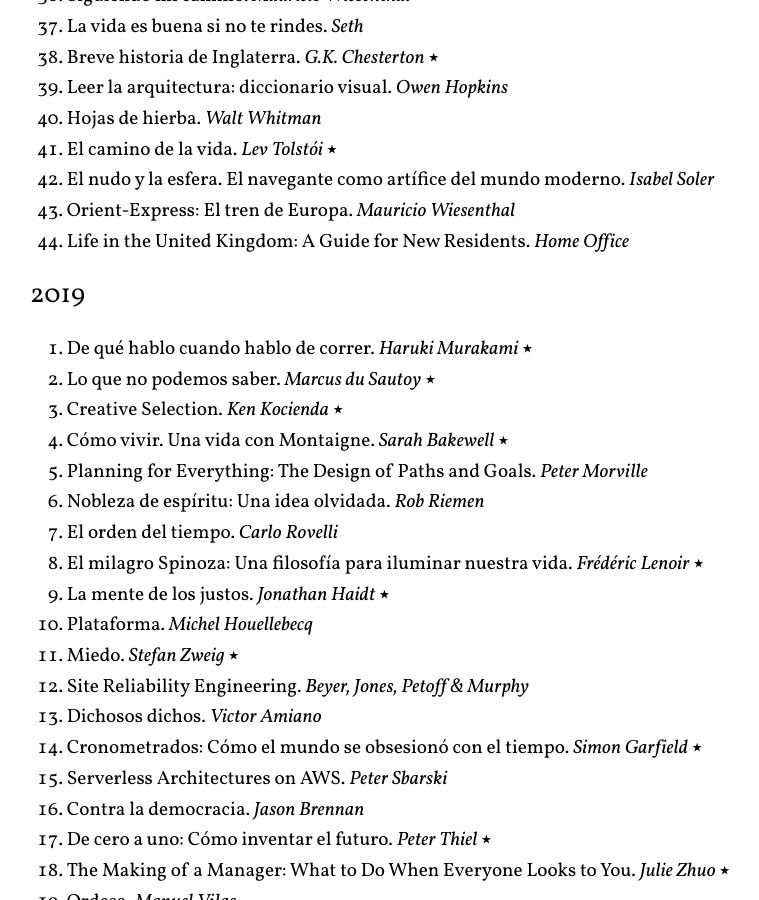
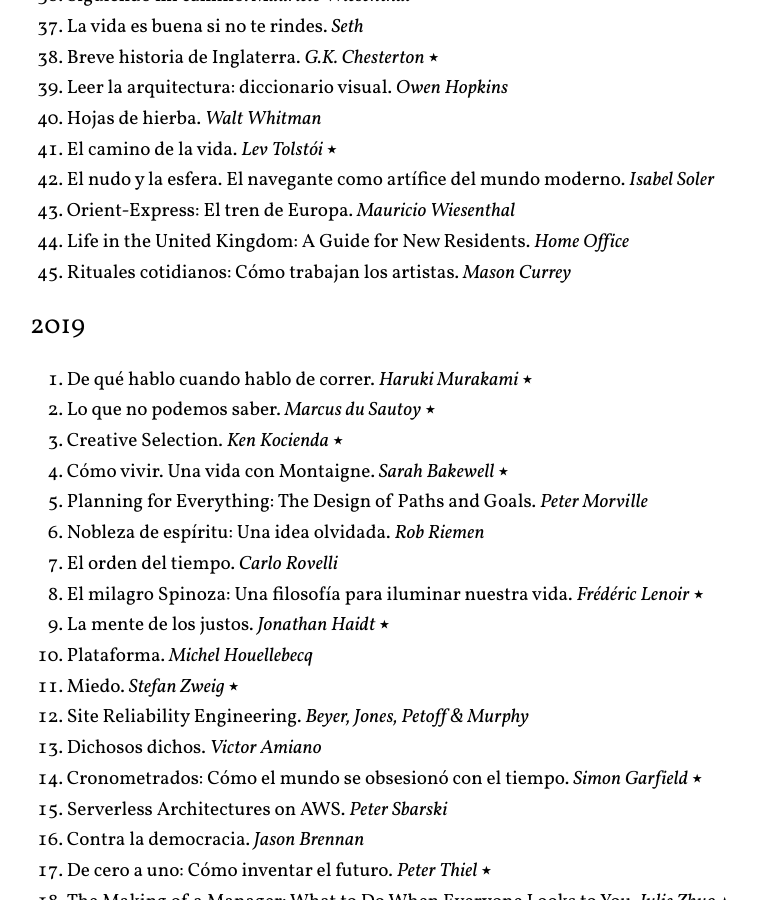
Before and after one commit to arturoherrero/arturoherrero.com, a Jekyll site: the page built from pages/books.md, in a window 1280 px wide and 900 px high, scrolled down 1423 px. Shown: the whole window, without its empty margins (250-1009 px from the left). Built offline with Jekyll 4.4.1, drawn with Linux system fonts in a browser that asks for light colours.

Commit message:
Update book list

```diff
--- a/pages/books.md
+++ b/pages/books.md
@@ -54,6 +54,7 @@
 42. El nudo y la esfera. El navegante como artífice del mundo moderno. *Isabel Soler*
 43. Orient-Express: El tren de Europa. *Mauricio Wiesenthal*
 44. Life in the United Kingdom: A Guide for New Residents. *Home Office*
+45. Rituales cotidianos: Cómo trabajan los artistas. *Mason Currey*
 
 
 ### 2019
```
